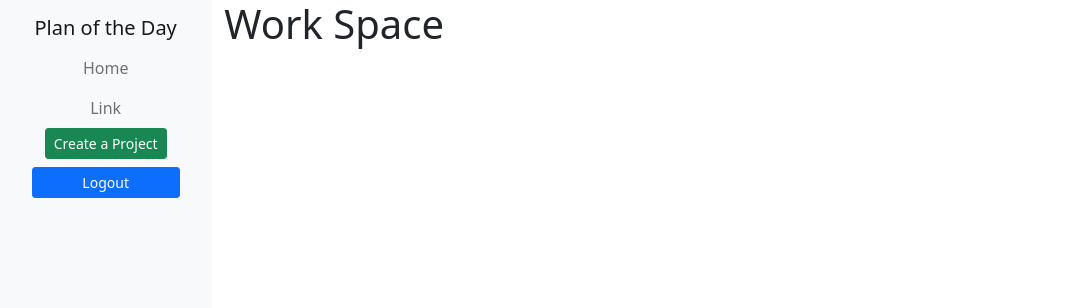
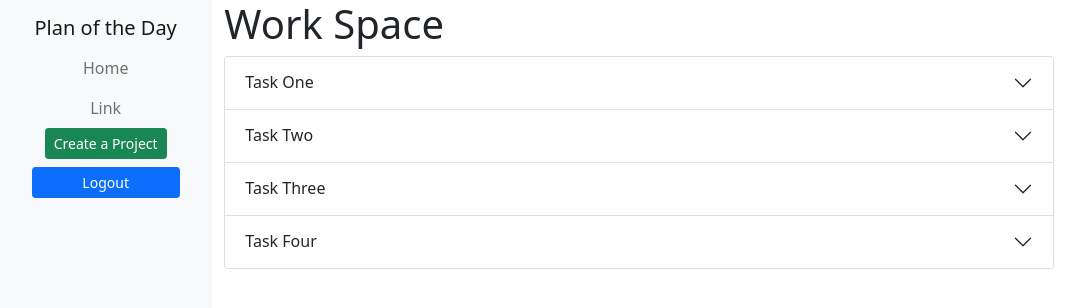
Before and after one commit to miller2590/Plan-of-the-Day, a React (Create React App) app: page /home/workSpace/1 in a window 1280 px wide. Shown: the top 308 px of the page, without its empty margins (1-1086 px from the left). Built offline with nearby package versions, Linux system fonts and the light colour scheme; no server answers.

Commit message:
Building out workspace, this is going to be drag and drop

```diff
--- a/src/App.js
+++ b/src/App.js
@@ -3,7 +3,7 @@ import { createBrowserRouter, RouterProvider } from "react-router-dom";
 
 import LandingPage from "./pages/LandingPage";
 import Home from "./pages/Home";
-import WorkSpace from "./components/Project/WorkSpace";
+import WorkSpace from "./components/WorkSpace";
 import MainContent from "./components/MainContent";
 
 const router = createBrowserRouter([
--- a/src/components/CloseModal.js
+++ b/src/components/CloseModal.js
@@ -10,9 +10,9 @@ function CloseModal() {
     <>
       <Modal show={showModal.show} onHide={() => handleModal()}>
         <Modal.Header closeButton>
-          <Modal.Title>Delete Todo List</Modal.Title>
+          <Modal.Title>Delete Project</Modal.Title>
         </Modal.Header>
-        <Modal.Body>Are you sure you want to delete this list?</Modal.Body>
+        <Modal.Body>Are you sure you want to delete this project?</Modal.Body>
         <Modal.Footer>
           <Button variant="secondary" onClick={handleModal}>
             Cancel
--- a/src/components/Project/WorkSpace.js
+++ /dev/null
@@ -1,11 +0,0 @@
-import React from "react";
-
-function WorkSpace() {
-  return (
-    <div>
-      <h1>Work Space</h1>
-    </div>
-  );
-}
-
-export default WorkSpace;
--- /dev/null
+++ b/src/components/Task.js
@@ -0,0 +1,15 @@
+import React from "react";
+import AccordionItem from "react-bootstrap/esm/AccordionItem";
+import AccordionHeader from "react-bootstrap/esm/AccordionHeader";
+import AccordionBody from "react-bootstrap/esm/AccordionBody";
+
+function Task(props) {
+  return (
+    <AccordionItem eventKey={props.eventKey}>
+      <AccordionHeader>{props.title}</AccordionHeader>
+      <AccordionBody>{props.description}</AccordionBody>
+    </AccordionItem>
+  );
+}
+
+export default Task;
--- /dev/null
+++ b/src/components/TaskList.js
@@ -0,0 +1,23 @@
+import React from "react";
+import Task from "./Task";
+
+import { Accordion } from "react-bootstrap";
+
+function TaskList(props) {
+  return (
+    <Accordion defaultActiveKey="0">
+      {props.taskData.map((task) => {
+        return (
+          <Task
+            key={task.eventKey}
+            eventKey={task.eventKey}
+            title={task.title}
+            description={task.description}
+          />
+        );
+      })}
+    </Accordion>
+  );
+}
+
+export default TaskList;
--- /dev/null
+++ b/src/components/WorkSpace.js
@@ -0,0 +1,36 @@
+import React from "react";
+import TaskList from "./TaskList";
+
+function WorkSpace() {
+  const taskStuff = [
+    {
+      title: "Task One",
+      description: "Lorem ipsum dolor sit amet consectetur.",
+      eventKey: 0,
+    },
+    {
+      title: "Task Two",
+      description: "Lorem ipsum dolor sit amet consectetur.",
+      eventKey: 1,
+    },
+    {
+      title: "Task Three",
+      description: "Lorem ipsum dolor sit amet consectetur.",
+      eventKey: 2,
+    },
+    {
+      title: "Task Four",
+      description: "Lorem ipsum dolor sit amet consectetur.",
+      eventKey: 3,
+    },
+  ];
+
+  return (
+    <div>
+      <h1>Work Space</h1>
+      <TaskList taskData={taskStuff} />
+    </div>
+  );
+}
+
+export default WorkSpace;
--- a/src/contexts/MainContext.js
+++ b/src/contexts/MainContext.js
@@ -12,7 +12,6 @@ export function useMain() {
 }
 
 export function MainProvider({ children }) {
-  // const [projects, setProjects] = useState([]);
   const [showTitle, setShowTitle] = useState(false);
   const [title, setTitle] = useState("");
   const [showModal, setShowModal] = useState({ show: false, id: "" });
```
